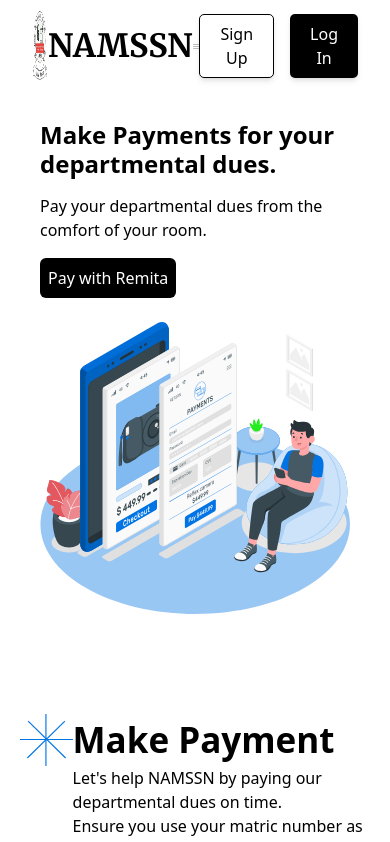
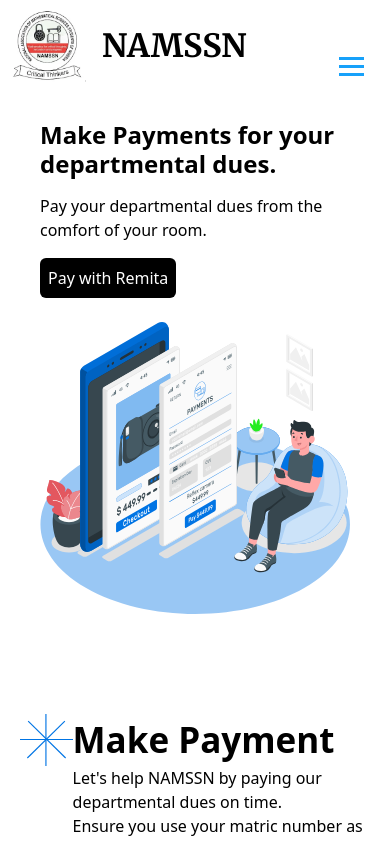
Before and after one commit to TSOlami/jwt-mern-app, a React (Vite) app in the folder frontend/: page /departmental-fees in a window 390 px wide. Shown: the top 842 px of the page. Built offline with nearby package versions, Linux system fonts and the light colour scheme.

Commit message:
Fully functional + responsive styling overhaul

```diff
--- a/frontend/src/components/nav/NavBar.jsx
+++ b/frontend/src/components/nav/NavBar.jsx
@@ -1,44 +1,80 @@
-import { Hamburger, NamssnLogo } from "../../assets"
-import { navLinks } from "../../constants"
-import { Link } from "react-router-dom"
+import { useEffect, useState } from "react";
+import { NamssnLogo } from "../../assets";
+import { navLinks } from "../../constants";
+import { Link } from "react-router-dom";
 
 const NavBar = () => {
+	const [isNavOpen, setIsNavOpen] = useState(false);
+	const handleNavOpen = () => {
+		setIsNavOpen(!isNavOpen);
+	};
+
+	useEffect(() => {
+		const hamburger = document.querySelector(".hamburger");
+
+		hamburger.addEventListener("click", handleNavOpen);
+
+		return () => {
+			hamburger.removeEventListener("click", handleNavOpen);
+		};
+		// eslint-disable-next-line react-hooks/exhaustive-deps
+	}, [isNavOpen]);
+
 	return (
-	<header className="padding-x py-[8px] absolute z-[10px] w-full">
-    <nav className="flex justify-between items-center max-container">
-      <div className="logo-container">
-        <a href="/">
+		<header className="px-[10px] py-[8px] absolute z-[10px] w-full">
+
+
+			{/* Namssn logo */}
+			<div>
+				<div className="flex flex-row items-center absolute lg:hidden">
+					<Link to="/">
 						<img src={NamssnLogo} alt="Logo" className="logo" />
-        </a>
+					</Link>
 					<span className="logo-text py-[2px]">NAMSSN</span>
 				</div>
-      <ul className="flex-1 flex justify-center items-center ml-8 gap-10 max-lg:hidden">
+			</div>
+
+			{/* Navbar */}
+			<nav
+				className={
+					isNavOpen
+						? "bg-white flex flex-col lg:flex-row lg:justify-between md:items-center h-screen lg:h-auto z-10 absolute left-0 w-[315px] lg:static lg:w-auto transition-all duration-400"
+						: "bg-white flex flex-col lg:flex-row lg:justify-between md:items-center h-screen lg:h-auto z-10 absolute left-[-100%] w-[315px] lg:static lg:w-auto transition-all duration-400"
+				}
+			>
+				<div className="logo-container">
+					<Link to="/">
+						<img src={NamssnLogo} alt="Logo" className="logo" />
+					</Link>
+					<span className="logo-text py-[2px]">NAMSSN</span>
+				</div>
+				<ul className="flex-1 flex justify-center lg:justify-evenly items-center ml-6 gap-10 lg:gap-3 flex-col lg:flex-row">
 					{navLinks.map((item) => (
 						<li key={item.label}>
-            <Link
-            to={item.href}
-            className="nav-text"
-            >
+							<Link to={item.href} className="nav-text">
 								{item.label}
 							</Link>
 						</li>
 					))}
 				</ul>
-      <div className="hidden max-lg:block">
-        <img
-          src={Hamburger}
-          alt="Menu"
-          width={25}
-          height={25}
-        />
-      </div>
-      <div className=" flex gap-4">
-        <button className="button-1">Sign Up</button>
-        <button className="button-2">Log In</button>
+
+				<div className="pb-14 lg:pl-5 lg:p-0 gap-4 flex mx-4 items-center justify-center">
+					<Link to="/signup" className="button-1">
+						Sign Up
+					</Link>
+					<Link to="/signin" className="button-2">
+						Log In
+					</Link>
 				</div>
 			</nav>
+
+			<div className={isNavOpen ? "hamburger active" : "hamburger"}>
+				<span className="bar side"></span>
+				<span className="bar side"></span>
+				<span className="bar side"></span>
+			</div>
 		</header>
-  )
-}
+	);
+};
 
-export default NavBar
+export default NavBar;
```
Lines whose indentation alone changed are shown as unchanged.
